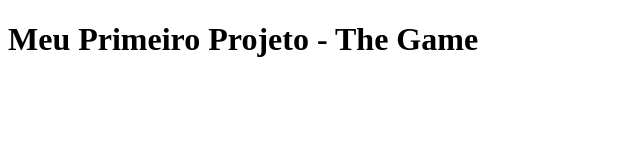
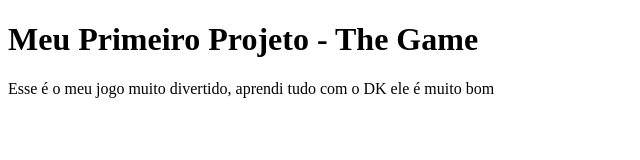
Before and after one commit to gsicuto/game_example, a plain HTML site: page index.html in a window 1280 px wide. Shown: the whole page, without its empty margins (0-640 px from the left). Drawn offline with Linux system fonts and the light colour scheme.

Commit message:
Includes paragraph

```diff
--- a/index.html
+++ b/index.html
@@ -8,5 +8,7 @@
 </head>
 <body>
   <h1>Meu Primeiro Projeto - The Game</h1>
+
+  <p>Esse é o meu jogo muito divertido, aprendi tudo com o DK ele é muito bom</p>
 </body>
 </html>
```
